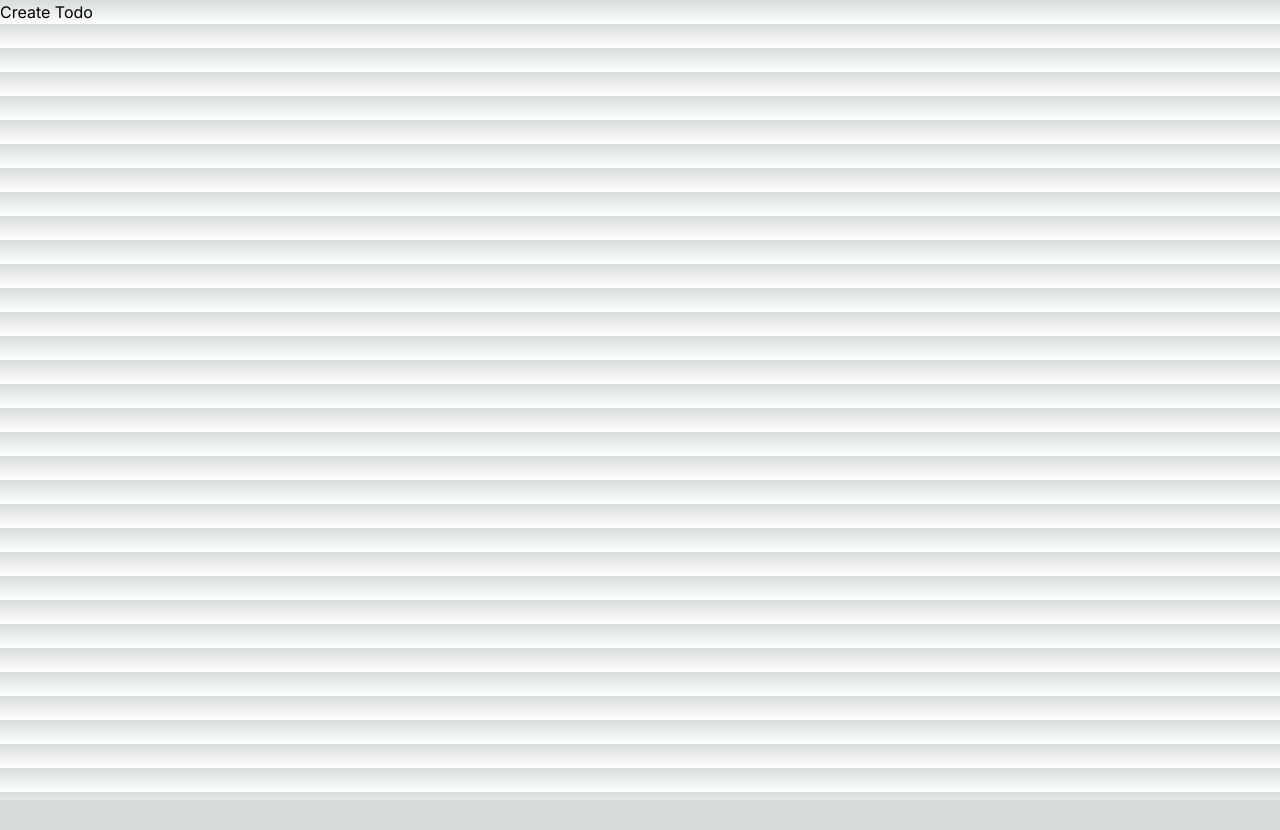
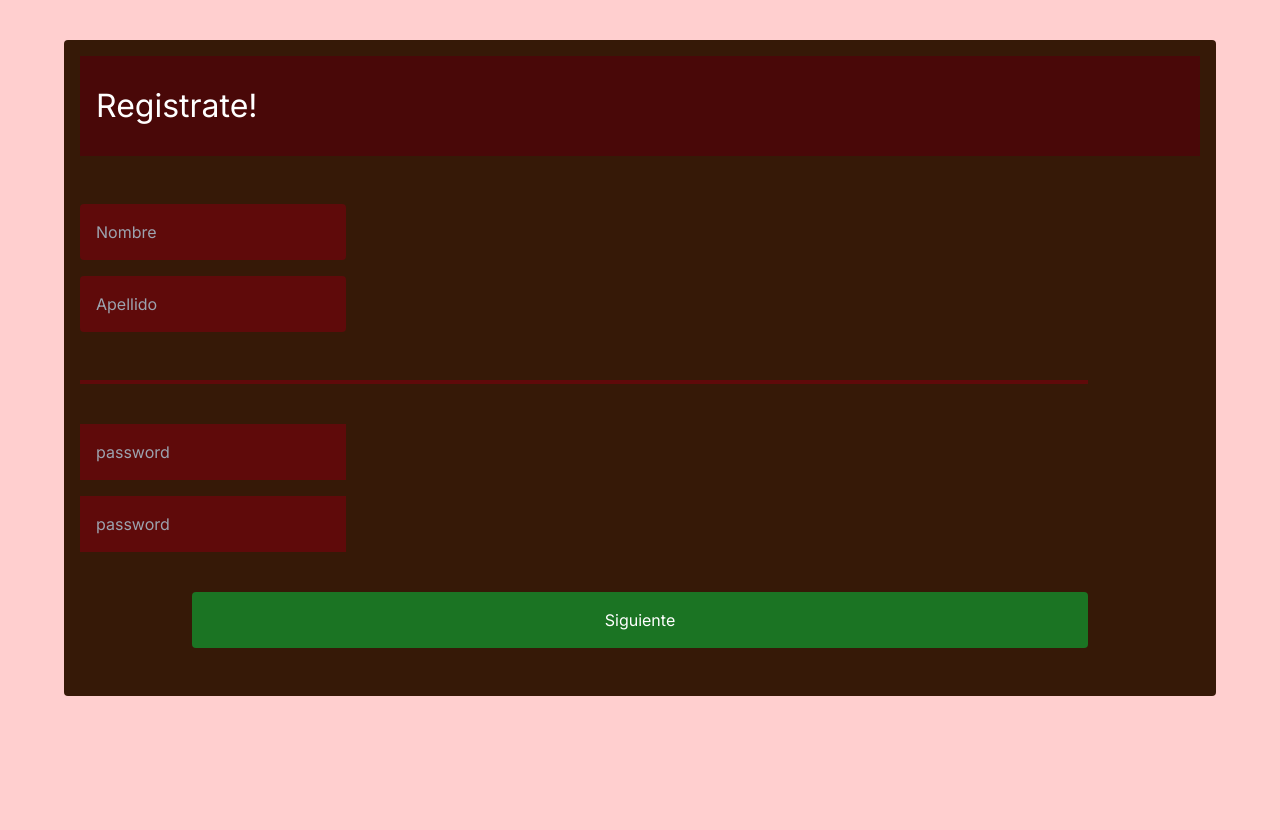
Before and after one commit to AlanTyping/school-frontend, a Next.js app: page /register in a window 1280 px wide. Shown: the top 830 px of the page. Before the commit the page ends 800 px from the top, so only its background shows below. Built offline with nearby package versions, Linux system fonts and the light colour scheme.

Commit message:
building first form

```diff
--- a/next.config.js
+++ b/next.config.js
@@ -1,4 +1,8 @@
 /** @type {import('next').NextConfig} */
-const nextConfig = {}
+const nextConfig = {
+    experimental: {
+        serverActions: true,
+      },
+}
 
 module.exports = nextConfig
--- a/package.json
+++ b/package.json
@@ -13,7 +13,8 @@
     "axios": "^1.6.0",
     "next": "14.0.0",
     "react": "^18",
-    "react-dom": "^18"
+    "react-dom": "^18",
+    "react-google-recaptcha": "^3.1.0"
   },
   "devDependencies": {
     "autoprefixer": "^10",
--- a/src/app/components/header/Header.jsx
+++ b/src/app/components/header/Header.jsx
@@ -27,9 +27,9 @@ const Header = () => {
   }, [lastScrollPosition]);
 
   return (
-    <header className={`${hidden ? 'header-hidden' : ''} first-line:h-[80px] bg-blue-400 flex justify-center xl:h-[80px] fixed w-full `}>
+    <header className={`${hidden ? 'header-hidden' : ''}  h-[80px] bg-blue-400 flex justify-center xl:h-[80px] fixed w-full `}>
       <Nav />
-      <nav className={`${hidden ? '' : ''} xl:static w-full xl:w-[200px] bg-red-800 h-[70px] xl:h-full`}></nav>
+      <nav id='mobile-nav' className={`${hidden ? 'mobile-nav' : 'mobile-nav-hidden'} fixed bottom-0 xl:static w-full xl:w-[200px] bg-red-800 h-[70px] xl:h-full`}></nav>
     </header>
   )
 }
--- a/src/app/globals.css
+++ b/src/app/globals.css
@@ -1,27 +1,3 @@
 @tailwind base;
 @tailwind components;
 @tailwind utilities;
-
-:root {
-  --foreground-rgb: 0, 0, 0;
-  --background-start-rgb: 214, 219, 220;
-  --background-end-rgb: 255, 255, 255;
-}
-
-@media (prefers-color-scheme: dark) {
-  :root {
-    --foreground-rgb: 255, 255, 255;
-    --background-start-rgb: 0, 0, 0;
-    --background-end-rgb: 0, 0, 0;
-  }
-}
-
-body {
-  color: rgb(var(--foreground-rgb));
-  background: linear-gradient(
-      to bottom,
-      transparent,
-      rgb(var(--background-end-rgb))
-    )
-    rgb(var(--background-start-rgb));
-}
--- a/src/app/layout.js
+++ b/src/app/layout.js
@@ -5,8 +5,8 @@ import ReactQueryProvider from '@/utils/QueryClientProvider';
 const inter = Inter({ subsets: ['latin'] })
 
 export const metadata = {
-  title: 'Create Next App',
-  description: 'Generated by create next app',
+  title: 'school',
+  description: '',
 }
 
 export default function RootLayout({ children }) {
--- a/src/app/register/page.jsx
+++ b/src/app/register/page.jsx
@@ -1,45 +1,93 @@
-'use client';
+'use client'
 
-import React from 'react'
-import { useMutation } from '@tanstack/react-query'
+import ReCAPTCHA from "react-google-recaptcha"
+import { verifyCaptcha } from "@/serverActions"
+import { useRef, useState, useEffect } from "react"
+import './register.css';
 
-const user = {
-	username: "amivrgago",
-	name: "Marcelo",
-	lastName: "aaa",
-	email: "jijveroa@gmail.com",
-	password: "123321123321123321123"
+const page = () => {
+  const recaptchaRef = useRef(null)
+  const [isVerified, setIsverified] = useState(false)
+
+  async function handleCaptchaSubmission(token) {
+    // Server function to verify captcha
+    await verifyCaptcha(token)
+      .then(() => setIsverified(true))
+      .catch(() => setIsverified(false))
+  }
+
+  useEffect(() => {
+    console.log(isVerified)
+  }, [isVerified])
+  return (
+    <div className="h-[1000px] w-full items-start justify-center flex bg-[#ffcfcf] py-10 text-white">
+      <form className="h-[auto] w-[90%] p-4 flex flex-col items-start rounded bg-[#361907]" onSubmit={() => alert(isVerified)}>
+        <div className="w-full p-4 flex row justify-start text-[2rem] items-center h-[100px] bg-[#490808]">
+            <h1>Registrate!</h1>
+        </div>
+
+        <input type="text" placeholder="Nombre" className="p-4 mt-12 rounded bg-[#5f0a0a]" />
+        <input type="text" placeholder="Apellido" className="p-4 my-4 rounded bg-[#5f0a0a]" />
+
+        <div className="bg-[#5f0a0a] w-[90%] h-[4px] my-8" />
+
+        <input type="password" placeholder="password" className="p-4 my-2 bg-[#5f0a0a]" />
+        <input type="confirm password" placeholder="password" className="p-4 my-2 bg-[#5f0a0a]" />
+
+        <div className="w-full h-[auto] my-8 flex items-center justify-center">
+          <button className="bg-[#1b7423] py-4 w-[80%] rounded" type="submit">Siguiente</button>
+        </div>
+      </form>
+    </div>
+
+  )
 }
+export default page
 
-const Register = () => {
-	const { isLoading, data, isError, error, mutate } = useMutation({
-		mutationFn: (userProp) => {
-			return axios.post('http://localhost:2000/api/auth/register', userProp)
-		},
-	})
 
-	return (
-		<div>
-			{isLoading ? ('Adding todo...') : (
-				<>
-					{isError ? (<div>An error occurred: {error.response.data.message}</div>) : null}
 
-					{data ?
-						<div className='h-[300px] w-[50%] my-4 rounded bg-slate-700 flex flex-col items-start p-5 justify-center'>
-							<h1>Username: {data.data.username}</h1><br />
-							<h2>Name: {data.data.name}</h2>
-							<h2>lastName: {data.data.lastName}</h2>
-							<h2>Email: {data.data.email}</h2>
-							<h2>password: {data.data.password}</h2>
-						</div>
-						:
-						null}
+// 'use client';
 
-					<button onClick={() => { mutate(user) }}>Create Todo</button>
-				</>
-			)}
-		</div>
-	)
-}
+// import React from 'react'
+// import { useMutation } from '@tanstack/react-query'
 
-export default Register
+// const user = {
+// 	username: "amivrgago",
+// 	name: "Marcelo",
+// 	lastName: "aaa",
+// 	email: "jijveroa@gmail.com",
+// 	password: "123321123321123321123"
+// }
+
+// const Register = () => {
+// 	const { isLoading, data, isError, error, mutate } = useMutation({
+// 		mutationFn: (userProp) => {
+// 			return axios.post('http://localhost:2000/api/auth/register', userProp)
+// 		},
+// 	})
+
+// 	return (
+// 		<div>
+// 			{isLoading ? ('Adding todo...') : (
+// 				<>
+// 					{isError ? (<div>An error occurred: {error.response ? error.response.data.message : '404, server not found'}</div>) : null}
+
+// 					{data ?
+// 						<div className='h-[300px] w-[50%] my-4 rounded bg-slate-700 flex flex-col items-start p-5 justify-center'>
+// 							<h1>Username: {data.data.username}</h1><br />
+// 							<h2>Name: {data.data.name}</h2>
+// 							<h2>lastName: {data.data.lastName}</h2>
+// 							<h2>Email: {data.data.email}</h2>
+// 							<h2>password: {data.data.password}</h2>
+// 						</div>
+// 						:
+// 						null}
+
+// 					<button onClick={() => { mutate(user) }}>Create Todo</button>
+// 				</>
+// 			)}
+// 		</div>
+// 	)
+// }
+
+// export default Register
--- /dev/null
+++ b/src/serverActions.js
@@ -0,0 +1,14 @@
+"use server"
+
+import axios from "axios"
+
+export async function verifyCaptcha(token) {
+  const res = await axios.post(
+    `https://www.google.com/recaptcha/api/siteverify?secret=${process.env.RECAPTCHA_SECRET_KEY}&response=${token}`
+  )
+  if (res.data.success) {
+    return "success!"
+  } else {
+    return console.error("Failed Captcha")
+  }
+}
```
Also changed, not shown: src/app/components/header/header.css (+5 -6 lines), src/app/register/register.css (added), 2 other files (tests, documents, lock files or other folders).
